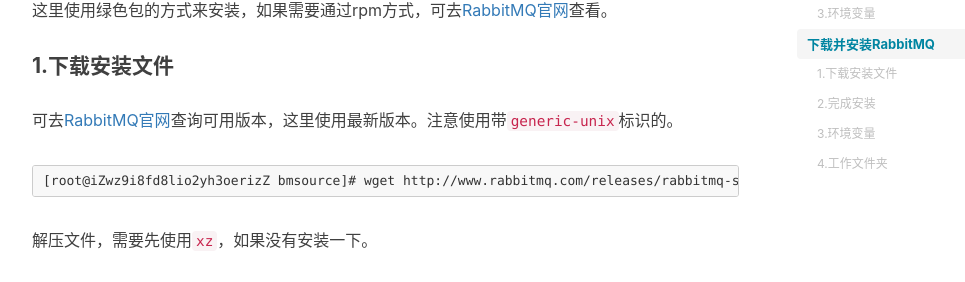
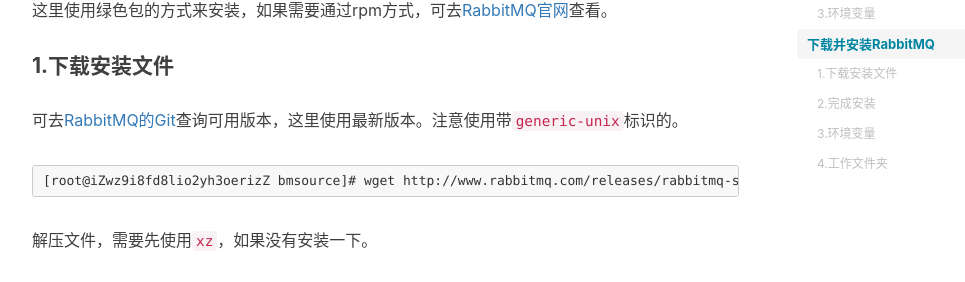
Before and after one commit to xuanxuan2016/xuanxuan2016.github.io, a Jekyll site: the page built from _posts/2018-05-08-1-rabbitmq-study-prepare-environment.md, in a window 1280 px wide and 900 px high, scrolled down 2349 px. Shown: the part 150-432 px from the top of the window, without its empty margins (233-1198 px from the left). Built offline with Jekyll 4.4.1, drawn with Linux system fonts in a browser that asks for light colours; nearby versions of some CDN libraries; comment, search, counter and statistics services are not loaded.

Commit message:
Update 2018-05-08-1-rabbitmq-study-prepare-environment.md

````diff
--- a/_posts/2018-05-08-1-rabbitmq-study-prepare-environment.md
+++ b/_posts/2018-05-08-1-rabbitmq-study-prepare-environment.md
@@ -100,7 +100,7 @@ Eshell V9.3  (abort with ^G)
 
 #### 1.下载安装文件
 
-可去[RabbitMQ官网](http://www.rabbitmq.com/releases/rabbitmq-server/)查询可用版本，这里使用最新版本。注意使用带<code>generic-unix</code>标识的。
+可去[RabbitMQ的Git](https://github.com/rabbitmq/rabbitmq-server/releases)查询可用版本，这里使用最新版本。注意使用带<code>generic-unix</code>标识的。
 
 ```linux
 [root@iZwz9i8fd8lio2yh3oerizZ bmsource]# wget http://www.rabbitmq.com/releases/rabbitmq-server/v3.6.15/rabbitmq-server-generic-unix-3.6.15.tar.xz
````
